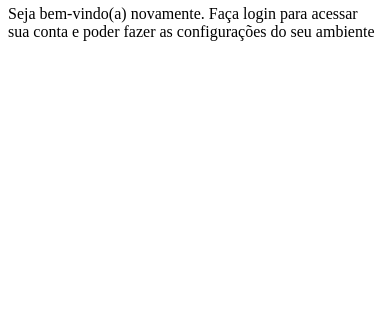
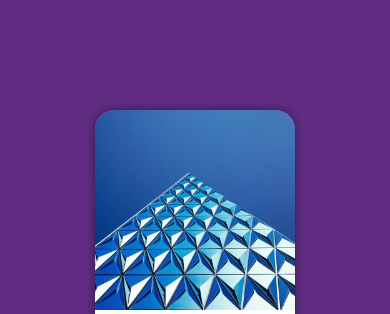
Before and after one commit to gleidsonfelix/projeto-login, a plain HTML site: page index.html in a window 390 px wide. Shown: the part 62-376 px from the top of the page. Drawn offline with Linux system fonts and the light colour scheme.

Commit message:
mobile first

```diff
--- a/estilos/style.css
+++ b/estilos/style.css
@@ -4,3 +4,50 @@
   Verde : #49a09d
   Lilás: #5f2c82
 */
+
+*{
+  font-family: system-ui, -apple-system, BlinkMacSystemFont, 'Segoe UI', Roboto, Oxygen, Ubuntu, Cantarell, 'Open Sans', 'Helvetica Neue', sans-serif;
+  margin: 0px;
+  padding: 0px;
+  box-sizing: border-box;
+}
+
+body, html {
+  background-color: #5f2c82;
+  height: 100vh;
+  width: 100vw;
+}
+
+main {
+  position: relative;
+  height: 100vh;
+  width: 100vw;
+}
+
+section#login {
+  position: absolute;
+  top: 50%;
+  left: 50%;
+  transform: translate(-50%, -50%);
+  overflow: hidden;
+
+
+  background-color: white;
+  width: 200px;
+  height: 500px;
+  border-radius: 20px;
+  box-shadow: 0px 0px 10px rgb(0, 0, 0, 0.450);
+}
+
+section#login > div#imagem {
+  display: block;
+  background: #5f2c82 url(../imagens/pexels-scott-webb-139198.jpg) no-repeat;
+  background-size: cover;
+  background-position: left bottom;
+  height: 200px;
+}
+
+section#login > div#formulario {
+  display: block;
+  padding: 10px;
+}
```
